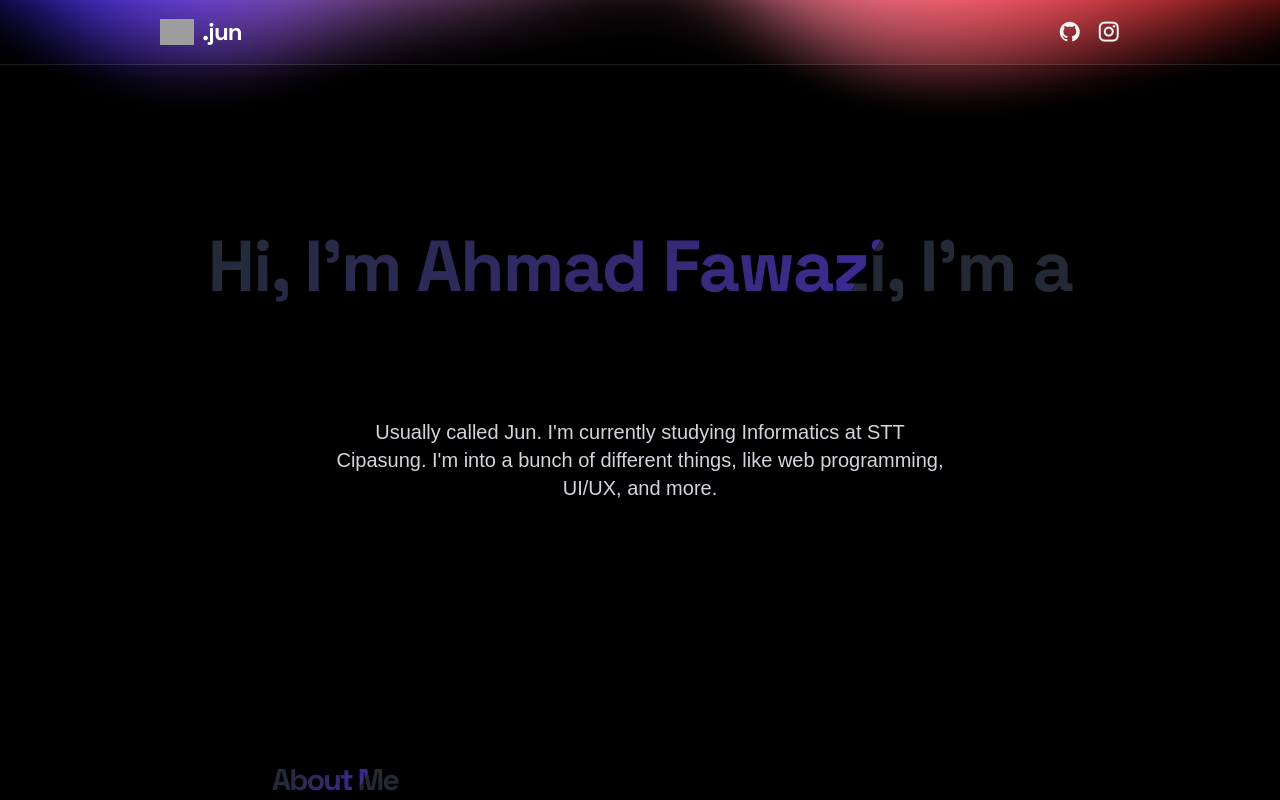
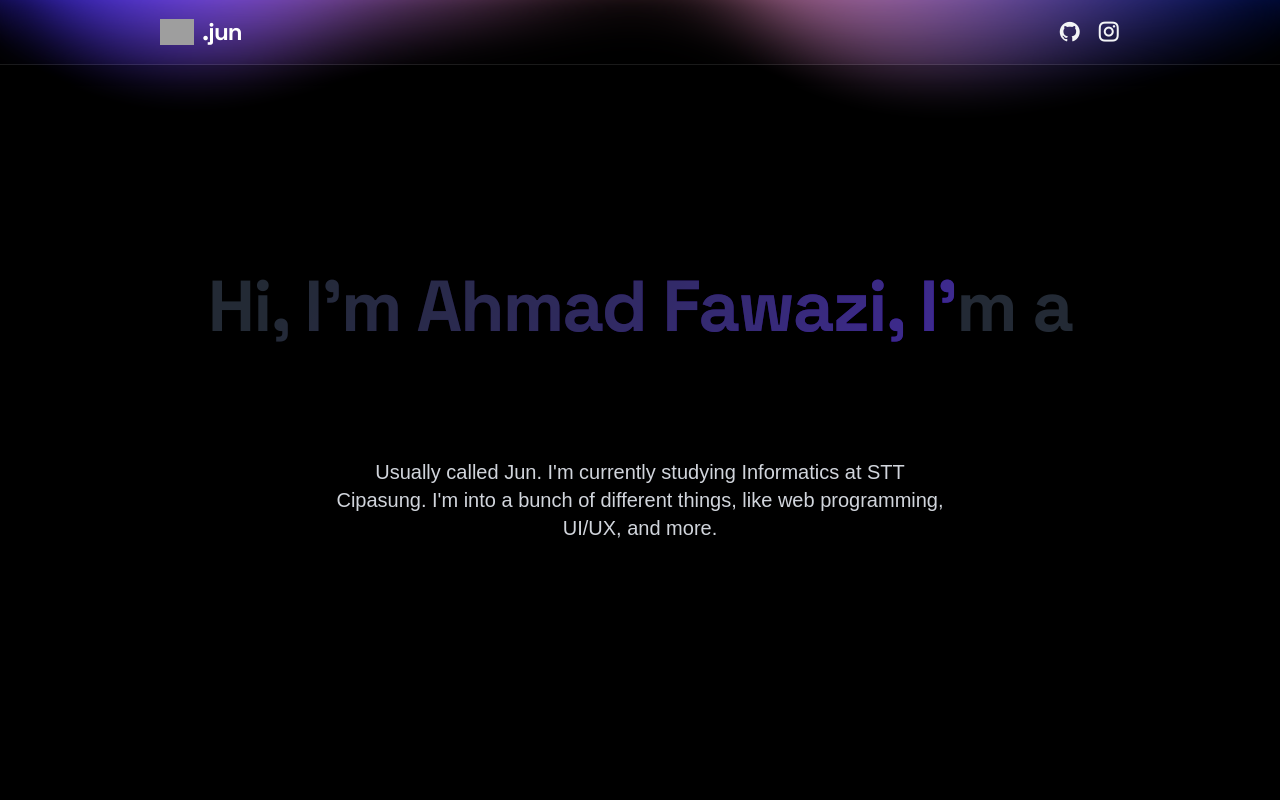
Before and after one commit to junnn6ix/me, a React (Vite) app: page / in a window 1280 px wide. Shown: the top 800 px of the page. Built offline with nearby package versions, Linux system fonts and the light colour scheme; grey boxes are pictures that could not be loaded; a web font is replaced by a local one.

Commit message:
update minor

```diff
--- a/src/components/sections/Home.jsx
+++ b/src/components/sections/Home.jsx
@@ -8,7 +8,7 @@ export const Home = () => {
   return (
     <>
       <Aurora
-        colorStops={["#3A29FF", "#FF94B4", "#FF3232"]}
+        colorStops={["#3A29FF", "#FF94B4", "#001b94"]}
         blend={1.0}
         amplitude={1.5}
         speed={0.2}
@@ -16,7 +16,7 @@ export const Home = () => {
       />
       <section
         id="home"
-        className="pt-25 py-35 md:pt-15 md:pb-35 lg:pt-20 flex items-center justify-start relative mx-auto mb-10">
+        className="max-h-screen pt-45 pb-40 md:pt-20 md:pb-35 lg:pt-30 lg:pb-40 relative mx-auto flex items-center mb-20">
         <div className="text-center z-10 px-4 mx-auto">
           <div className="flex flex-col items-center justify-center gap-2 text-center mx-auto">
             {/* <h1 className=" font-primary text-5xl md:text-7xl font-bold mb-6 bg-gradient-to-r from-blue-900 to-blue-300 bg-clip-text text-transparent leading-right">
```
